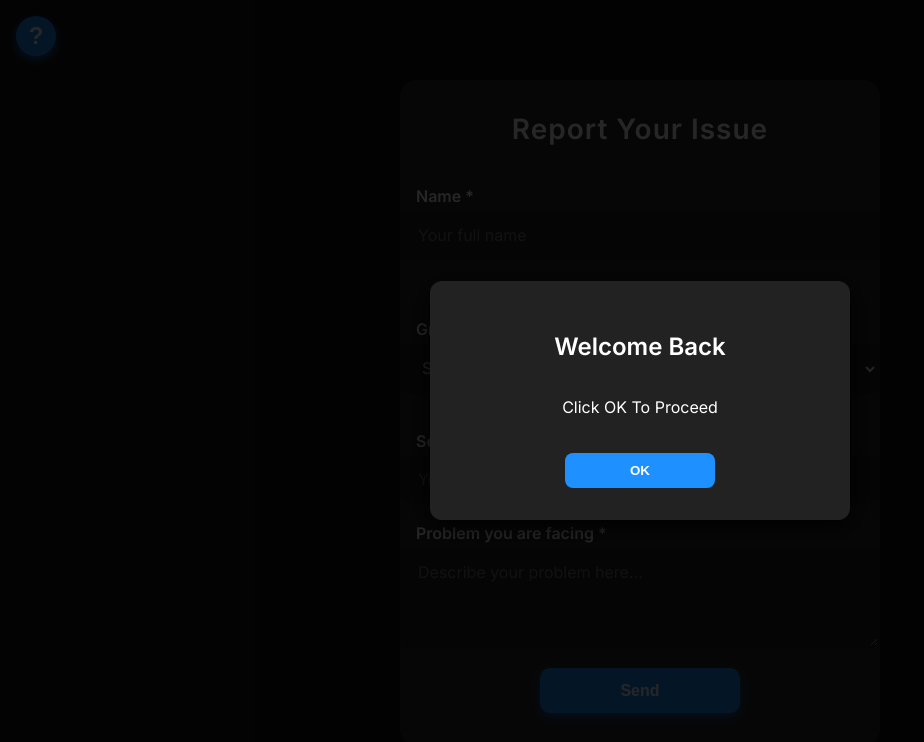
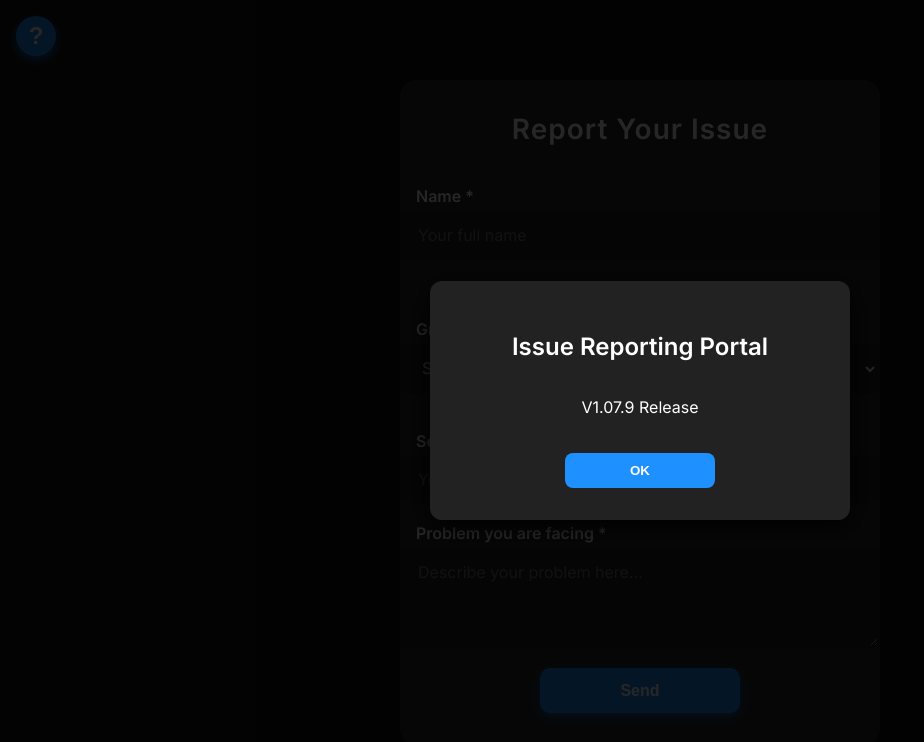
Before and after one commit to officialgrade/issue, a plain HTML site: page index.html in a window 1280 px wide. Shown: the top 742 px of the page, without its empty margins (0-924 px from the left). Drawn offline with Linux system fonts and the light colour scheme.

Commit message:
Update index.html

```diff
--- a/index.html
+++ b/index.html
@@ -482,8 +482,8 @@
   <!-- Announcement popup with confetti -->
   <div class="popup" id="announcementPopup" role="dialog" aria-modal="true" aria-labelledby="announcementTitle" aria-describedby="announcementDesc" tabindex="-1" style="opacity: 1; pointer-events: auto;">
     <div class="popup-content" style="transform: scale(1); opacity: 1;">
-      <h2 id="announcementTitle">Welcome Back</h2>
-      <p id="announcementDesc">Click OK To Proceed</p>
+      <h2 id="announcementTitle">Issue Reporting Portal</h2>
+      <p id="announcementDesc">V1.07.9 Release</p>
       <button id="announcementOkBtn" style="background:#1e90ff; color:#fff; border:none; border-radius:8px; padding:0.6rem 1.4rem; font-weight:600; cursor:pointer; transition: background-color 0.3s ease; user-select:none; width:150px; margin-top:20px;">OK</button>
     </div>
   </div>
```
